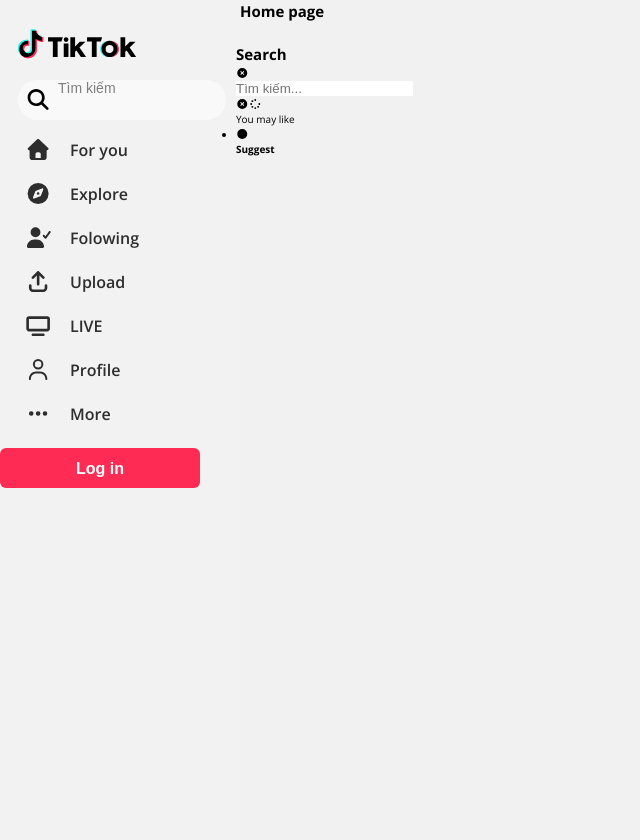
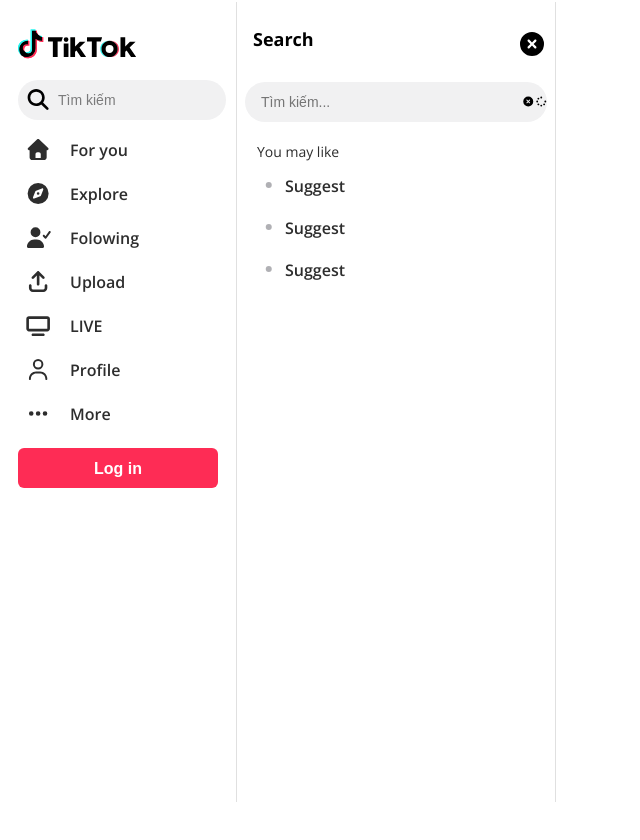
Before and after one commit to QUANG-SanBay/TikTok_UI, a React (Create React App) app: page / in a window 1280 px wide. Both pictures are taken after a click on the button "Tìm kiếm". Shown: the top 840 px of the page, without its empty margins (0-640 px from the left). Built offline with nearby package versions, Linux system fonts and the light colour scheme.

Commit message:
use tippy headless handle btn search. Then css for component Search.

```diff
--- a/package.json
+++ b/package.json
@@ -17,6 +17,7 @@
     "react": "^19.1.1",
     "react-dom": "^19.1.1",
     "react-scripts": "5.0.1",
+    "tippy.js": "^6.3.7",
     "web-vitals": "^2.1.4"
   },
   "scripts": {
--- a/src/assets/css/globalStyles/globalStyles.scss
+++ b/src/assets/css/globalStyles/globalStyles.scss
@@ -46,6 +46,7 @@
 
     --bgr-c: rgb(255, 255, 255);
     --bgr-c-a6: rgb(255, 255, 255,0.6);
+    --bgr-search-c: rgba(22, 24, 35, 0.06);
     --text-c: rgb(45, 45, 45);
     --text-c-white: rgb(255, 255, 255);
     --text-c-a6: rgba(45, 45, 45,0.6);
--- a/src/components/layouts/defaultLayout/DefaultLayout.module.scss
+++ b/src/components/layouts/defaultLayout/DefaultLayout.module.scss
@@ -1,6 +1,6 @@
 .wrapper{
     width: 100%;
-    background-color: #f1f1f1;
+    background-color: var(--bgr-c);
     display: flex;
     flex-direction: column;
     align-items: center;
--- a/src/components/sidebar/Sidebar.js
+++ b/src/components/sidebar/Sidebar.js
@@ -1,28 +1,39 @@
 import clsx from "clsx";
-import {FontAwesomeIcon} from '@fortawesome/react-fontawesome'
-import {faMagnifyingGlass} from '@fortawesome/free-solid-svg-icons'
-import Tippy from "@tippyjs/react";
+import { FontAwesomeIcon } from '@fortawesome/react-fontawesome'
+import { faMagnifyingGlass } from '@fortawesome/free-solid-svg-icons'
+import Tippy from "@tippyjs/react/headless";
 
 import TapControls from "./tapControls/TapControls";
 import Search from "./tapControls/search/Search";
 import styles from './Sidebar.module.scss'
-import {LogoDark, LogoNoTitleDark} from '~/assets/imgs/'
+import { LogoDark, LogoNoTitleDark } from '~/assets/imgs/'
 import ButtonLogin from "./buttonLogin/ButtonLogin";
 
-function Sidebar(){
-    return(
+function Sidebar() {
+    return (
+        <div className={styles.sidebarCtn}>
             <aside className={clsx(styles.sidebar)}>
                 <div className={clsx(styles.logo)}>
                     <LogoDark className={clsx(styles.logoItem)}></LogoDark>
                     <LogoNoTitleDark className={clsx(styles.logoItem)}></LogoNoTitleDark>
                 </div>
                 <div className={clsx(styles.search)}>
-
-                <Tippy content={<Search></Search>} trigger="click" placement="right">
+                    <Tippy
+                        render={attrs => {
+                            return (
+                                <div className={styles.searchWrapper} tabIndex={-1} {...attrs}>
+                                    <Search></Search>
+                                </div>
+                            )
+                        }}
+                        placement="right"
+                        interactive
+                        trigger="click"
+                    >
                         <button className={clsx(styles.searchBtn)}>
                             <div className={clsx(styles.searchBtnIcon)}>
                                 <span className={clsx(styles.searchIcon)}>
-                                <FontAwesomeIcon icon={faMagnifyingGlass}/>
+                                    <FontAwesomeIcon icon={faMagnifyingGlass} />
                                 </span>
                             </div>
                             <div className={clsx(styles.searchPlacehodler)}>
@@ -34,6 +45,7 @@
                 <TapControls></TapControls>
                 <ButtonLogin></ButtonLogin>
             </aside>
+        </div>
     )
 }
 export default Sidebar;
--- a/src/components/sidebar/Sidebar.module.scss
+++ b/src/components/sidebar/Sidebar.module.scss
@@ -1,9 +1,16 @@
 $height-searchBtn: 40px;
-
+.sidebarCtn{
+    width: 240px;
+    height: 100vh;
+}
 .sidebar{
+    position: fixed;
+    top: 0;
+    left: 0;
     width: 240px;
     height: 100%;
-    background-color: rgb(242, 242, 242);
+    background-color: var(--bgr-c);
+    z-index: 99;
 }
 .logo{
     position: relative;
@@ -22,13 +29,23 @@
 .search{
     padding-left: var(--padding-left-sidebar);
     margin: 8px 0 var(--margin-bottom-inSibar) 0;
+
+}
+.searchWrapper{
+    width: 320px;
+    height: 100vh;
+    background-color: var(--bgr-c);
+    border-left: 1px solid rgba(0, 0, 0, 0.12);
+    border-right: 1px solid rgba(0, 0, 0, 0.12);
+    outline: none;
 }
 .searchBtn{
     display: flex;
+    align-items: center;
     height: $height-searchBtn;
     width: 208px;
     border-radius: 94px;
-    background-color: var(--bgr-c-a6);
+    background-color: var(--bgr-search-c);
     &:hover{
         cursor: pointer;
     }
--- a/src/components/sidebar/buttonLogin/ButtonLogin.module.scss
+++ b/src/components/sidebar/buttonLogin/ButtonLogin.module.scss
@@ -1,6 +1,7 @@
 
 .buttonLoginCtn{
     width: 100%;
+    padding-left: var(--padding-left-sidebar);
 }
 .buttonLogin{
     color: var(--text-c-white);
--- a/src/components/sidebar/tapControls/search/Search.module.scss
+++ b/src/components/sidebar/tapControls/search/Search.module.scss
@@ -0,0 +1,54 @@
+.searchContainer{
+    position: relative;
+    display: flex;
+    flex-direction: column;
+    padding: 8px;
+
+}
+.searchHeader{
+    display: flex;
+    justify-content: space-between;
+    height: 72px;
+    padding-left: 8px;
+    padding-top: 16px;
+    h2{
+        font-size: 1.8rem;
+    }
+}
+.searchIcon{
+    font-size: 2.4rem;
+}
+
+.searchForm{
+    width: 100%;
+    height: 40px;
+}
+.from{
+    position: relative;
+    width: 100%;
+    height: 100%;
+    display: flex;
+    align-items: center;
+    background-color: var(--bgr-search-c);
+    border-radius: 92px;
+    padding: 10px 4px 10px 16px;
+}
+.formInput{
+    background-color: transparent;
+    height: 21px;
+    width: 100%;
+    font-size: 1.4rem;
+    caret-color: var(--primary-c);
+    &::-webkit-search-results-button{
+
+        -webkit-appearance: none;
+        appearance: none;
+        display: none;
+    }
+}
+.formIconCtn{
+    position: absolute;
+    right: 0;
+    top: 50%;
+    transform: translateY(-50%);
+}
--- a/src/components/sidebar/tapControls/search/suggest/Suggest.js
+++ b/src/components/sidebar/tapControls/search/suggest/Suggest.js
@@ -1,12 +1,26 @@
+import { useEffect, useState } from 'react';
 import { FontAwesomeIcon } from '@fortawesome/react-fontawesome';
 import styles from './Suggest.module.scss';
 import { faCircle } from '@fortawesome/free-solid-svg-icons';
 
 function Suggest() {
+    const [suggestResult, setSuggestResult] = useState([])
+    useEffect(() => {
+        setTimeout(() => {
+            setSuggestResult(
+                [
+                    1,
+                    2,
+                    3
+                ]
+            )
+        }, 3000)
+    }, [])
     return (
         <div className={styles.suggestCtn}>
             <div className={styles.suggestTitle}>You may like</div>
             <ul className={styles.suggestList}>
+                {suggestResult.map(() => (
                     <li className={styles.suggestItem}>
                         <div className={styles.suggestIcon}>
                             <FontAwesomeIcon icon={faCircle} />
@@ -15,6 +29,7 @@
                             <h4>Suggest</h4>
                         </div>
                     </li>
+                ))}
             </ul>
         </div>
     );
--- a/src/components/sidebar/tapControls/search/suggest/Suggest.module.scss
+++ b/src/components/sidebar/tapControls/search/suggest/Suggest.module.scss
@@ -0,0 +1,36 @@
+.suggestCtn{
+    margin: 14px 0;
+    width: 100%;
+}
+.suggestTitle{
+    font-size: 1.4rem;
+    color: var(--text-c);
+    padding: 5px 12px 3px;
+}
+.suggestList{
+    list-style: none;
+}
+.suggestItem{
+    padding: 9px 16px;
+    display: flex;
+    cursor: pointer;
+    align-items: center;
+}
+.suggestIcon{
+    width: 16px;
+    height: 16px;
+    color: rgba(22, 24, 35, 0.34);
+    font-size: 0.6rem;
+    align-content: center;
+    text-align: center;
+}
+.suggestText{
+    padding-right: 12px;
+    padding-left: 8px;
+    h4{
+        line-height: 24px;
+        font-weight: 600;
+        font-size: 1.6rem;
+        color: var(--text-c);
+    }
+}
```
Also changed, not shown: 1 other file (tests, documents, lock files or other folders). Lines whose indentation alone changed are shown as unchanged.
